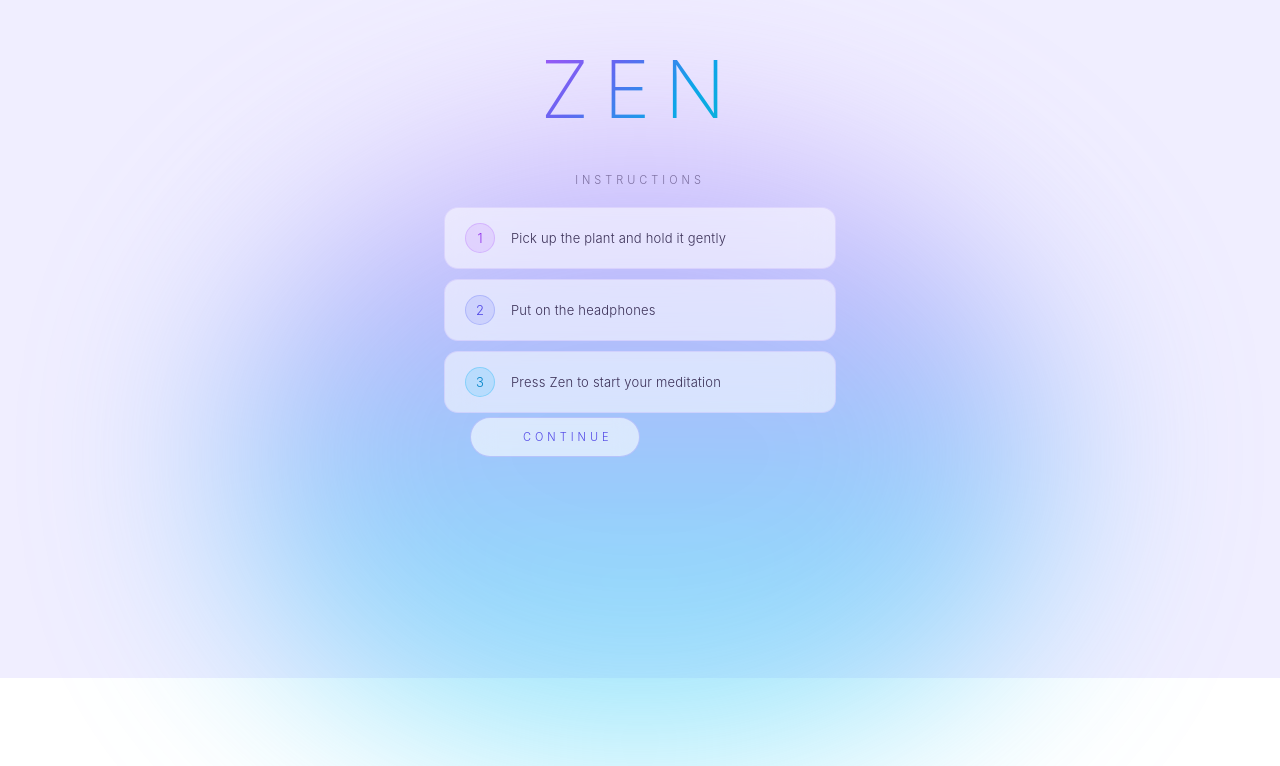
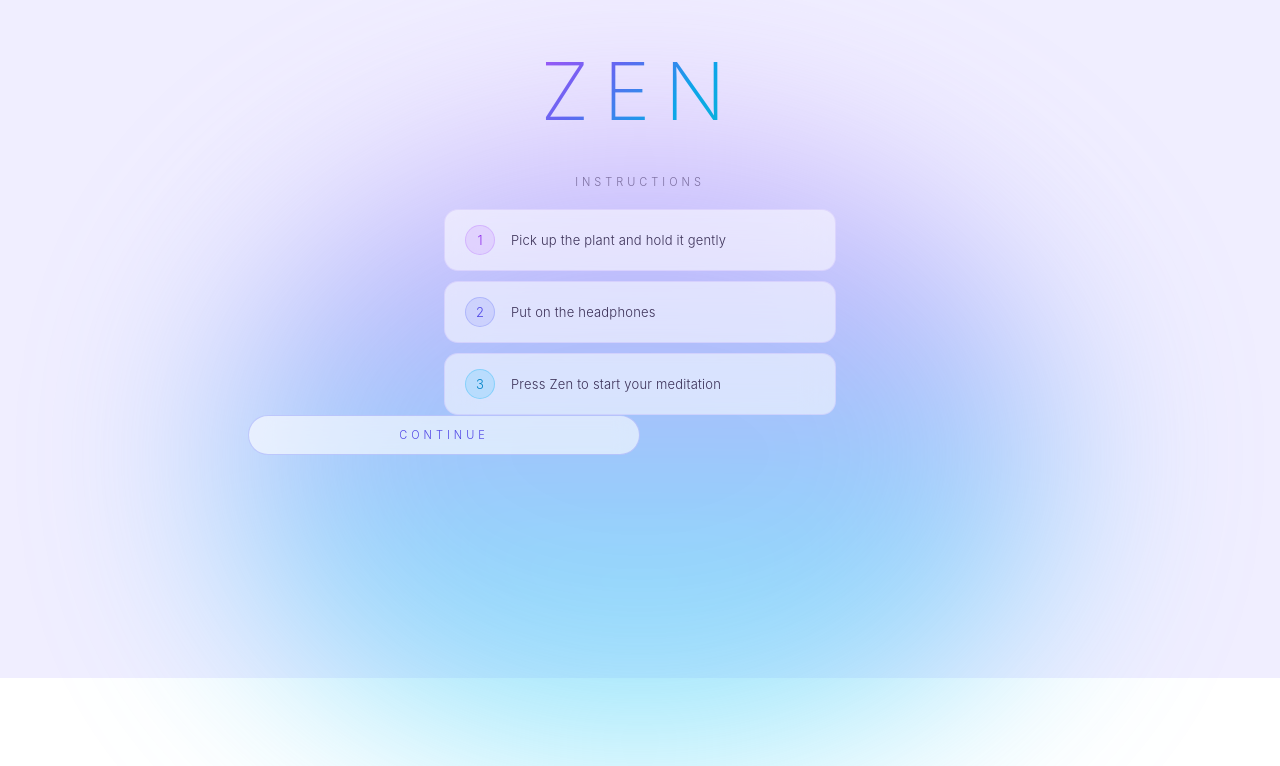
Before and after one commit to chanseox/zen-app, a React (Vite) app: page /#/ in a window 1280 px wide. Shown: the part 122-888 px from the top of the page. Built offline with nearby package versions, Linux system fonts and the light colour scheme.

Commit message:
fix button width

```diff
--- a/src/styles/Instructions.css
+++ b/src/styles/Instructions.css
@@ -83,7 +83,8 @@
 }
 
 .instruction-button {
-  padding: 14px 52px;
+  padding: 14px 0;
+  width: 100%;
   border: 1px solid rgba(129, 140, 248, 0.4);
   background: rgba(255, 255, 255, 0.6);
   color: #5046e5;
@@ -97,8 +98,6 @@
   backdrop-filter: blur(12px);
   transition: background 0.3s, border-color 0.3s, color 0.3s;
   position: static;
-  display: block;
-  margin: 4px auto 0;
 }
 
 .instruction-button:hover {
```
Also changed, not shown: 4 other files (tests, documents, lock files or other folders).
